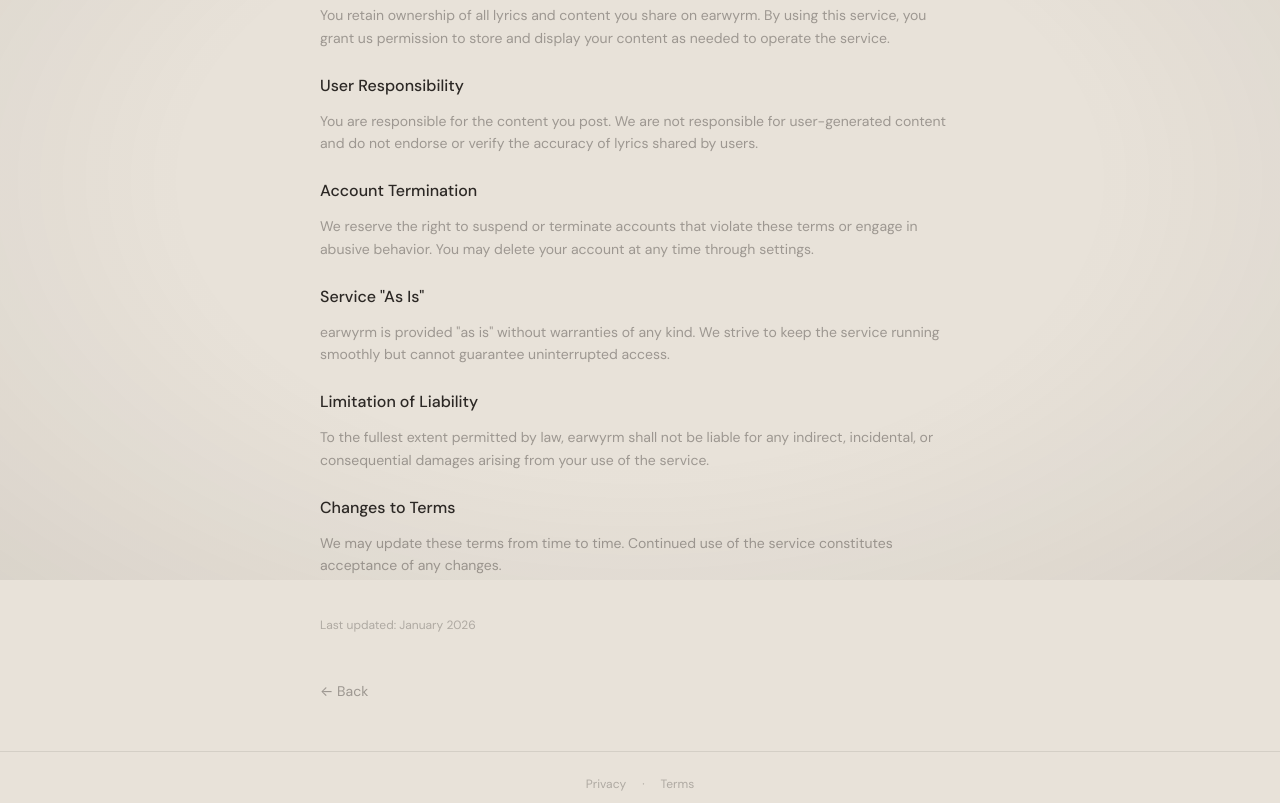
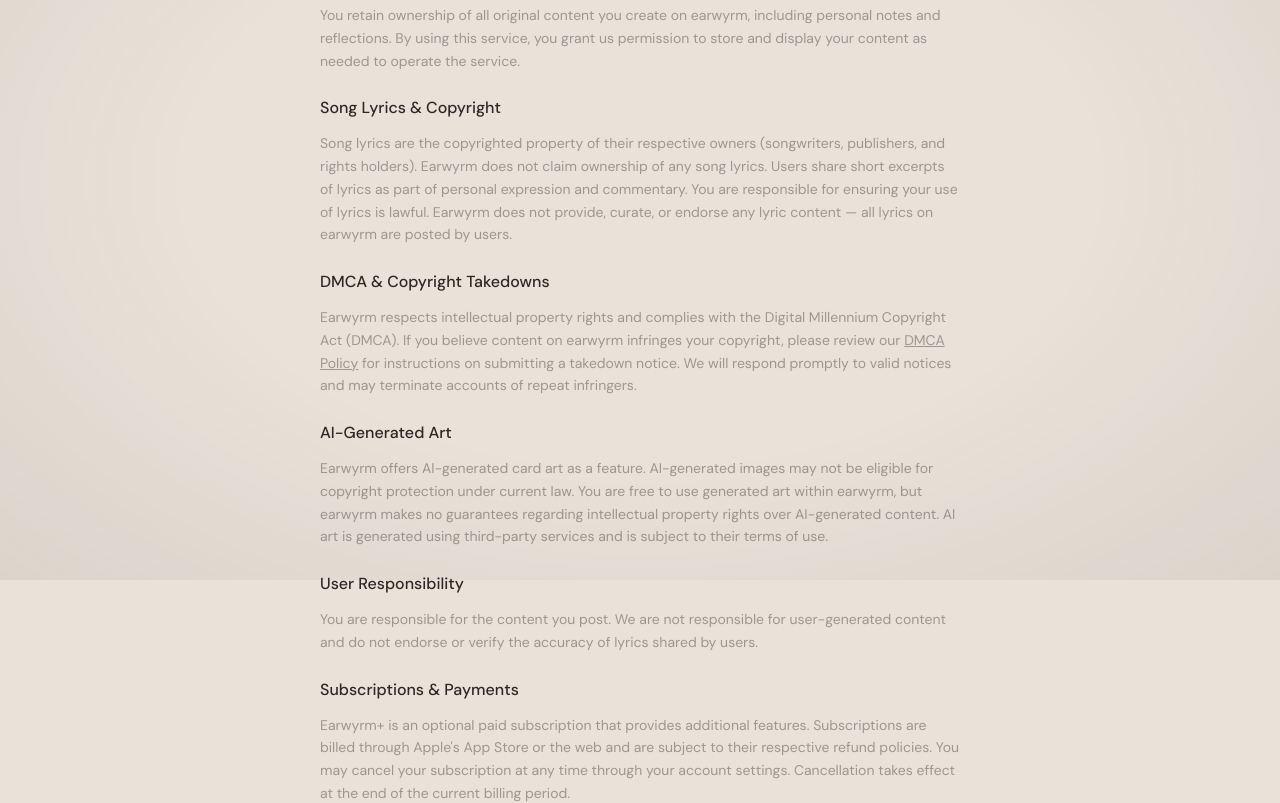
Before and after one commit to maxmandinach/earwyrm, a React (Vite) app: page /terms in a window 1280 px wide. Shown: the part 220-1023 px from the top of the page. Built offline with nearby package versions, Linux system fonts and the light colour scheme; no server answers.

Commit message:
Add DMCA links, update Terms and Privacy for lyrics copyright and AI art
Co-Authored-By: Claude Opus 4.6 <noreply@anthropic.com>

```diff
--- a/src/components/Layout.jsx
+++ b/src/components/Layout.jsx
@@ -180,6 +180,10 @@ export default function Layout() {
           <Link to="/terms" className="py-3 sm:py-0 hover:text-charcoal transition-colors">
             Terms
           </Link>
+          <span>·</span>
+          <a href="/dmca.html" className="py-3 sm:py-0 hover:text-charcoal transition-colors">
+            DMCA
+          </a>
         </div>
       </footer>
 
--- a/src/pages/Privacy.jsx
+++ b/src/pages/Privacy.jsx
@@ -33,6 +33,16 @@ export default function Privacy() {
           </section>
 
           <section>
+            <h2 className="text-base font-medium text-charcoal mb-3">AI Art Generation</h2>
+            <p className="text-charcoal/40">
+              When you generate AI card art, we send song metadata (title, artist, and your note)
+              to a third-party AI image generation service to create your artwork. No personal
+              account information (email, username, etc.) is shared with this service. Generated
+              images are stored on our servers.
+            </p>
+          </section>
+
+          <section>
             <h2 className="text-base font-medium text-charcoal mb-3">Cookies</h2>
             <p className="text-charcoal/40">
               We use essential cookies for authentication to keep you logged in. No tracking or
@@ -50,7 +60,7 @@ export default function Privacy() {
 
           <section className="pt-4">
             <p className="text-xs text-charcoal/30">
-              Last updated: January 2026
+              Last updated: March 2026
             </p>
           </section>
         </div>
--- a/src/pages/Terms.jsx
+++ b/src/pages/Terms.jsx
@@ -10,9 +10,45 @@ export default function Terms() {
           <section>
             <h2 className="text-base font-medium text-charcoal mb-3">Your Content</h2>
             <p className="text-charcoal/40">
-              You retain ownership of all lyrics and content you share on earwyrm. By using this
-              service, you grant us permission to store and display your content as needed to
-              operate the service.
+              You retain ownership of all original content you create on earwyrm, including personal notes
+              and reflections. By using this service, you grant us permission to store and display your
+              content as needed to operate the service.
+            </p>
+          </section>
+
+          <section>
+            <h2 className="text-base font-medium text-charcoal mb-3">Song Lyrics & Copyright</h2>
+            <p className="text-charcoal/40">
+              Song lyrics are the copyrighted property of their respective owners (songwriters, publishers,
+              and rights holders). Earwyrm does not claim ownership of any song lyrics. Users share short
+              excerpts of lyrics as part of personal expression and commentary. You are responsible for
+              ensuring your use of lyrics is lawful. Earwyrm does not provide, curate, or endorse
+              any lyric content — all lyrics on earwyrm are posted by users.
+            </p>
+          </section>
+
+          <section>
+            <h2 className="text-base font-medium text-charcoal mb-3">DMCA & Copyright Takedowns</h2>
+            <p className="text-charcoal/40">
+              Earwyrm respects intellectual property rights and complies with the Digital Millennium
+              Copyright Act (DMCA). If you believe content on earwyrm infringes your copyright, please
+              review our{' '}
+              <a href="/dmca.html" className="underline hover:text-charcoal transition-colors">
+                DMCA Policy
+              </a>{' '}
+              for instructions on submitting a takedown notice. We will respond promptly to valid notices
+              and may terminate accounts of repeat infringers.
+            </p>
+          </section>
+
+          <section>
+            <h2 className="text-base font-medium text-charcoal mb-3">AI-Generated Art</h2>
+            <p className="text-charcoal/40">
+              Earwyrm offers AI-generated card art as a feature. AI-generated images may not be
+              eligible for copyright protection under current law. You are free to use generated art
+              within earwyrm, but earwyrm makes no guarantees regarding intellectual property rights
+              over AI-generated content. AI art is generated using third-party services and is subject
+              to their terms of use.
             </p>
           </section>
 
@@ -21,6 +57,16 @@ export default function Terms() {
             <p className="text-charcoal/40">
               You are responsible for the content you post. We are not responsible for user-generated
               content and do not endorse or verify the accuracy of lyrics shared by users.
+            </p>
+          </section>
+
+          <section>
+            <h2 className="text-base font-medium text-charcoal mb-3">Subscriptions & Payments</h2>
+            <p className="text-charcoal/40">
+              Earwyrm+ is an optional paid subscription that provides additional features. Subscriptions
+              are billed through Apple's App Store or the web and are subject to their respective refund
+              policies. You may cancel your subscription at any time through your account settings.
+              Cancellation takes effect at the end of the current billing period.
             </p>
           </section>
 
@@ -58,7 +104,7 @@ export default function Terms() {
 
           <section className="pt-4">
             <p className="text-xs text-charcoal/30">
-              Last updated: January 2026
+              Last updated: March 2026
             </p>
           </section>
         </div>
```
Also changed, not shown: 1 other file (tests, documents, lock files or other folders).
